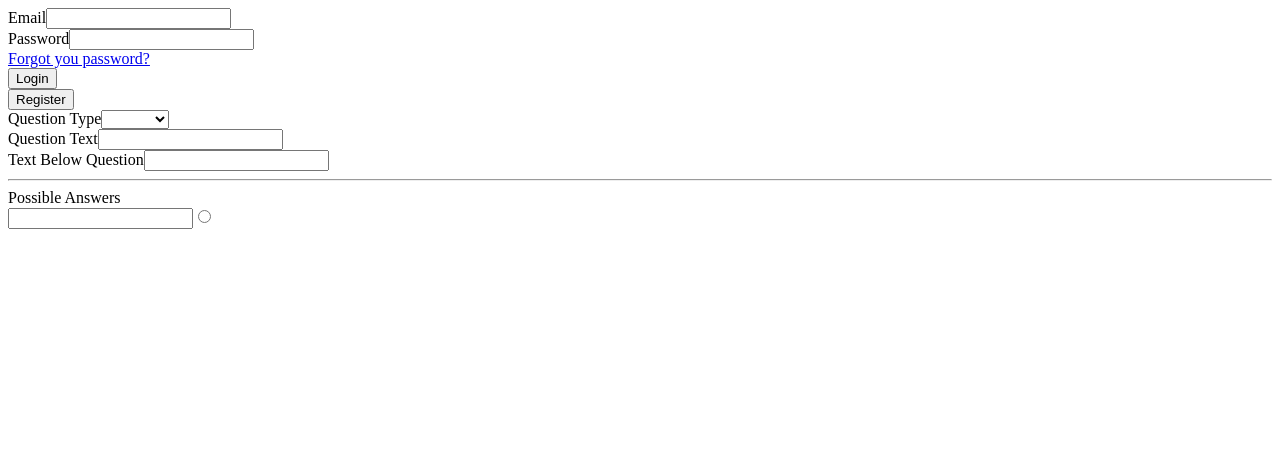
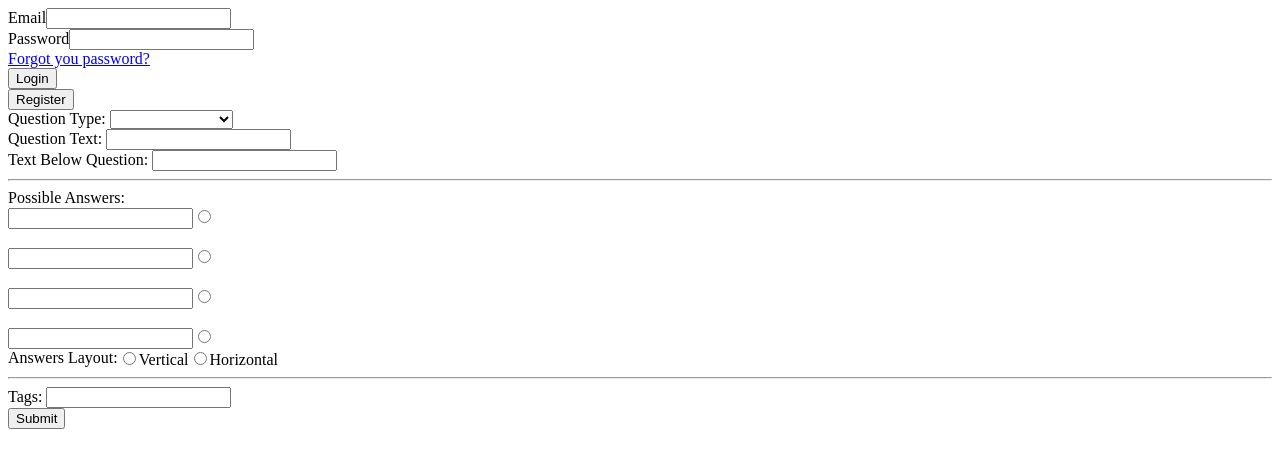
Before and after one commit to sanadsa/ExamSystem, an Angular app: page / in a window 1280 px wide. Shown: the top 468 px of the page. Built offline with nearby package versions, Linux system fonts and the light colour scheme.

Commit message:
question form

```diff
--- a/src/app/app.module.ts
+++ b/src/app/app.module.ts
@@ -2,8 +2,6 @@ import { BrowserModule } from '@angular/platform-browser';
 import { NgModule } from '@angular/core';
 import { FormsModule, ReactiveFormsModule } from '@angular/forms';
 import { HttpClientModule } from '@angular/common/http';
-
-
 
 
 import { AppRoutingModule } from './app-routing.module';
@@ -27,8 +25,6 @@ import { QuestionFormComponent } from './components/question-form/question-form.
     FormsModule,
     ReactiveFormsModule,
     HttpClientModule
-
-
   ],
   providers: [],
   bootstrap: [AppComponent]
--- a/src/app/components/question-form/question-form.component.css
+++ b/src/app/components/question-form/question-form.component.css
@@ -0,0 +1,15 @@
+.possible-answers {
+    display: flex;
+    flex-direction: column;
+}
+
+.answers-layout {
+    display: flex;
+}
+
+.question {
+    margin: 5%;
+    display: flex;
+    flex-direction: column;
+    align-items: center;
+}
--- a/src/app/components/question-form/question-form.component.html
+++ b/src/app/components/question-form/question-form.component.html
@@ -1,32 +1,65 @@
 <form [formGroup]="questionForm">
-  <div formGroupName="question">
+  <div formGroupName="question" class="col-sm-5">
+    <!-- Field: {{question.Field}} -->
     <div class="formGroup">
-      <label for="questionType">Question Type</label>
+      <label for="questionType">Question Type: </label>
       <select #selectedType formControlName="questionType" id="questionType" (change)="setIsSingle()" class="form-control">
-        <option  *ngFor="let type of questionType" [value]="type">{{type}}</option>
+        <option  *ngFor="let type of keys()" [selected]="type" [value]="type">{{type}}</option>
       </select>
     </div>
     <div class="formGroup">
-      <label for="questionText">Question Text</label>
+      <label for="questionText">Question Text: </label>
       <input type="text" formControlName="questionText" id="questionText" class="form-control" />
     </div>
     <div class="formGroup">
-      <label for="belowQuestion">Text Below Question</label>
+      <label for="belowQuestion">Text Below Question: </label>
       <input type="text" formControlName="belowQuestion" id="belowQuestion" class="form-control" />
     </div>
     <hr>
     <div class="formGroup">
-      <label for="possibleAnswers">Possible Answers</label>
-      <div *ngIf="isSingle">
-        <input type="text" formControlName="possibleAnswers" id="possibleAnswers" class="form-control" />
-        <input type="radio">
-      </div>
-      <div *ngIf="!isSingle">
-        <input type="text" formControlName="possibleAnswers" id="possibleAnswers" class="form-control" />
-        <input type="checkbox">
+      <label for="possibleAnswers">Possible Answers: </label>
+      <div class="possible-answers">
+        <div>
+          <input type="text" formControlName="possibleAnswers" id="possibleAnswer1" class="form-control" />
+          <input *ngIf="isSingle" type="radio" name="questionType">
+          <input *ngIf="!isSingle" type="checkbox">
+        </div>
+        <br/>
+        <div>
+          <input type="text" formControlName="possibleAnswers" id="possibleAnswer2" class="form-control" />
+          <input *ngIf="isSingle" type="radio" name="questionType">
+          <input *ngIf="!isSingle" type="checkbox">
+        </div>
+        <br/>
+        <div>
+          <input type="text" formControlName="possibleAnswers" id="possibleAnswer3" class="form-control" />
+          <input *ngIf="isSingle" type="radio" name="questionType">
+          <input *ngIf="!isSingle" type="checkbox">
+        </div>
+        <br/>
+        <div>
+          <input type="text" formControlName="possibleAnswers" id="possibleAnswer4" class="form-control" />
+          <input *ngIf="isSingle" type="radio" name="questionType">
+          <input *ngIf="!isSingle" type="checkbox">
+        </div>
       </div>
     </div>
-    <div><label for=""></label></div>
-    <div><label for=""></label></div>
+    <div class=answers-layout>
+      <label for="">Answers Layout: </label>
+      <div>
+        <input type="radio" name="layoutChoice">
+        <label for="">Vertical</label>
+      </div>
+      <div>
+        <input type="radio" name="layoutChoice">
+        <label for="">Horizontal</label>
+      </div>
+    </div>
+    <hr>
+    <div>
+      <label for="">Tags: </label>
+      <input type="text" id="tags">
+    </div>
   </div>
+  <input type="submit">
 </form>
--- a/src/app/components/question-form/question-form.component.ts
+++ b/src/app/components/question-form/question-form.component.ts
@@ -1,5 +1,6 @@
 import { FormGroup, FormControl } from '@angular/forms';
 import { Component, OnInit, ViewChild, ElementRef } from '@angular/core';
+import { Question, eQuestionType } from 'src/app/models/question';
 
 @Component({
   selector: 'app-question-form',
@@ -7,6 +8,8 @@ import { Component, OnInit, ViewChild, ElementRef } from '@angular/core';
   styleUrls: ['./question-form.component.css']
 })
 export class QuestionFormComponent implements OnInit {
+
+  constructor() { }
   @ViewChild('selectedType') selectedType: ElementRef;
   questionForm = new FormGroup({
     question: new FormGroup({
@@ -16,18 +19,20 @@ export class QuestionFormComponent implements OnInit {
       possibleAnswers: new FormControl
     })
   });
-  questionType = ['Single', 'Multiple'];
   isSingle = true;
-
-  constructor() { }
+  question: Question;
+  questionType = eQuestionType;
+  keys(): Array<string> {
+    const keys = Object.keys(this.questionType);
+    return keys.slice(keys.length / 2);
+  }
 
   ngOnInit() {
   }
 
   setIsSingle() {
-    debugger;
-    let choice = this.selectedType.nativeElement.value;
-    this.isSingle = (choice == 'Single') ? true : false;
+    const choice = this.selectedType.nativeElement.value;
+    this.isSingle = (choice === this.keys()[0]) ? true : false;
   }
 
 }
--- /dev/null
+++ b/src/app/models/question.ts
@@ -0,0 +1,19 @@
+export interface Question {
+    Field: String;
+    Type: eQuestionType;
+    Text: String;
+    TextBelow: String;
+    PossibleAnswers: String[];
+    AnswerLayout: eAnswerLayout;
+    Tags: String[];
+}
+
+export enum eQuestionType {
+    MultipleSelection,
+    SingleChoice
+}
+
+export enum eAnswerLayout {
+    Vertical,
+    Horizontal
+}
--- a/tslint.json
+++ b/tslint.json
@@ -7,7 +7,7 @@
     "callable-types": true,
     "class-name": true,
     "comment-format": [
-      true,
+      false,
       "check-space"
     ],
     "curly": true,
```
